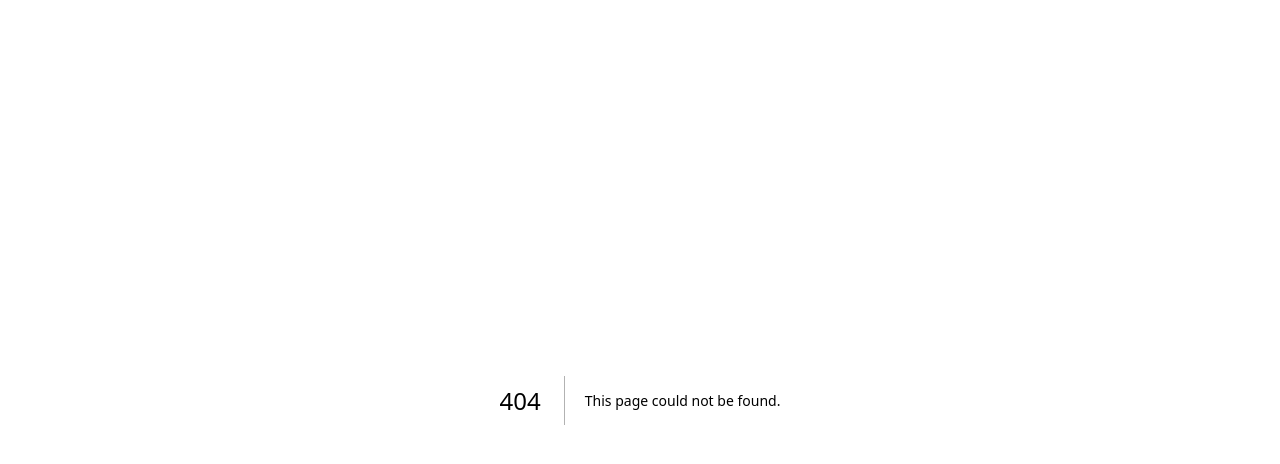
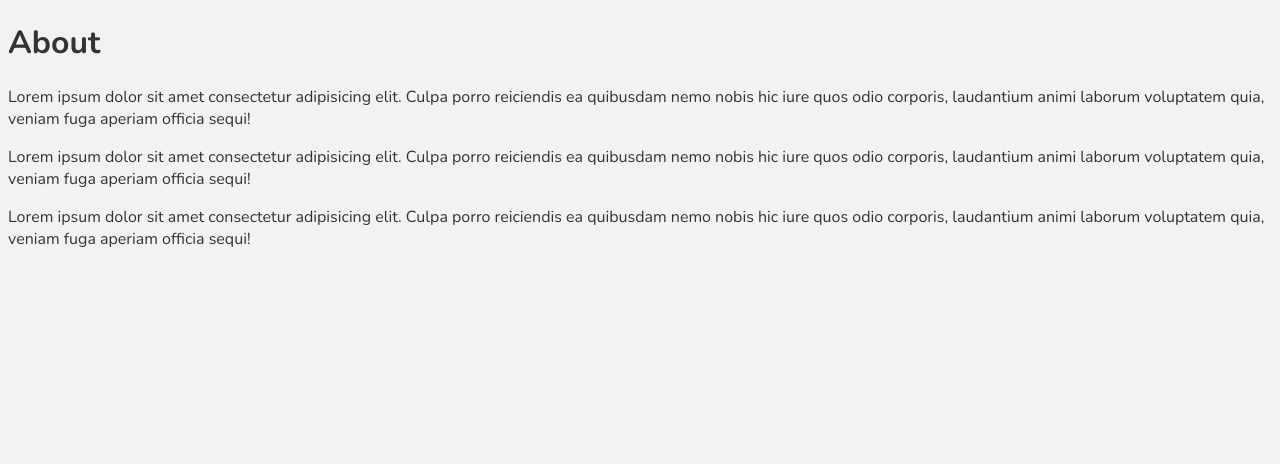
Before and after one commit to Joshlanuevo/nextjs_data_fetching, a Next.js app: page /about in a window 1280 px wide. Before the commit this address had no page. Shown: the top 464 px of the page. Built offline with nearby package versions, Linux system fonts and the light colour scheme.

Commit message:
Add files via upload

```diff
--- /dev/null
+++ b/pages/about.js
@@ -0,0 +1,21 @@
+import Head from "next/head";
+
+const About = () => {
+    return (
+        <>
+      <Head>
+        <title>Photo Album | About</title>
+        <meta name="keywords" content="photos, images, pictures" />
+      </Head>
+
+        <div>
+            <h1>About</h1>
+            <p>Lorem ipsum dolor sit amet consectetur adipisicing elit. Culpa porro reiciendis ea quibusdam nemo nobis hic iure quos odio corporis, laudantium animi laborum voluptatem quia, veniam fuga aperiam officia sequi!</p>
+                <p>Lorem ipsum dolor sit amet consectetur adipisicing elit. Culpa porro reiciendis ea quibusdam nemo nobis hic iure quos odio corporis, laudantium animi laborum voluptatem quia, veniam fuga aperiam officia sequi!</p>
+                <p>Lorem ipsum dolor sit amet consectetur adipisicing elit. Culpa porro reiciendis ea quibusdam nemo nobis hic iure quos odio corporis, laudantium animi laborum voluptatem quia, veniam fuga aperiam officia sequi!</p>
+        </div>
+        </>
+     );
+}
+
+export default About;
```
Also changed, not shown: pages/404.js (added, +24 -0 lines).
